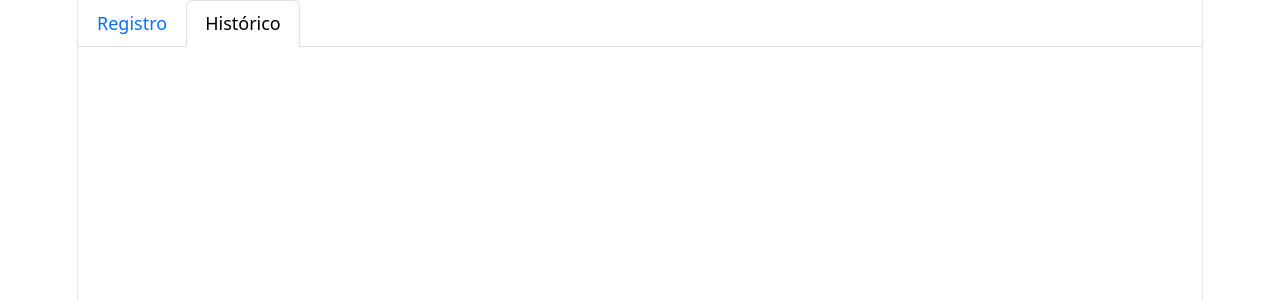
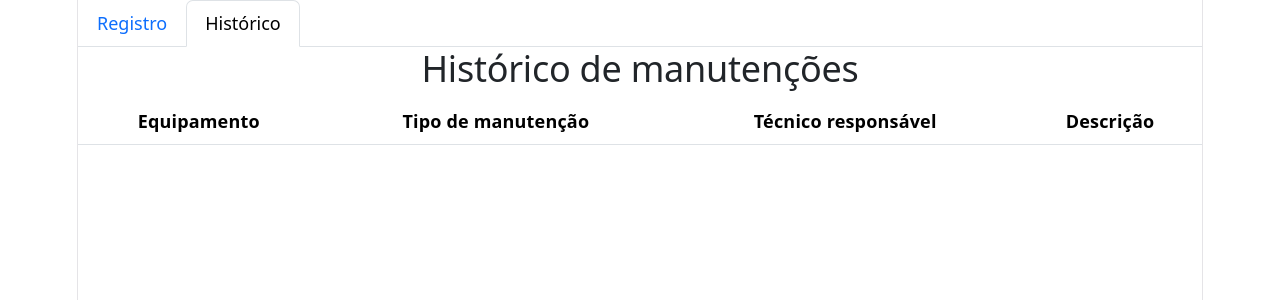
Before and after one commit to gok2001/exercicio-bootstrap, a React (Vite) app in the folder registro-manutencao/: page / in a window 1280 px wide. Both pictures are taken after a click on the button "Histórico". Shown: the top 300 px of the page. Built offline with nearby package versions, Linux system fonts and the light colour scheme.

Commit message:
feat: adiciona tabela na página

```diff
--- a/registro-manutencao/src/App.jsx
+++ b/registro-manutencao/src/App.jsx
@@ -1,6 +1,7 @@
 import { useState } from 'react';
 import FormManutencao from './components/FormManutencao';
 import NavBar from './components/NavBar'
+import TabelaManutencoes from './components/TabelaManutencoes';
 
 function App() {
   const [equipamento, setEquipamento] = useState("");
@@ -60,6 +61,16 @@ function App() {
 
         </div>
       )}
+
+      {abaAtiva === "historico" && (
+        <div>
+
+          <h2>Histórico de manutenções</h2>
+
+          <TabelaManutencoes manutencoes={manutencoes} />
+
+        </div>
+      )}
     </div>
   );
 }
```
